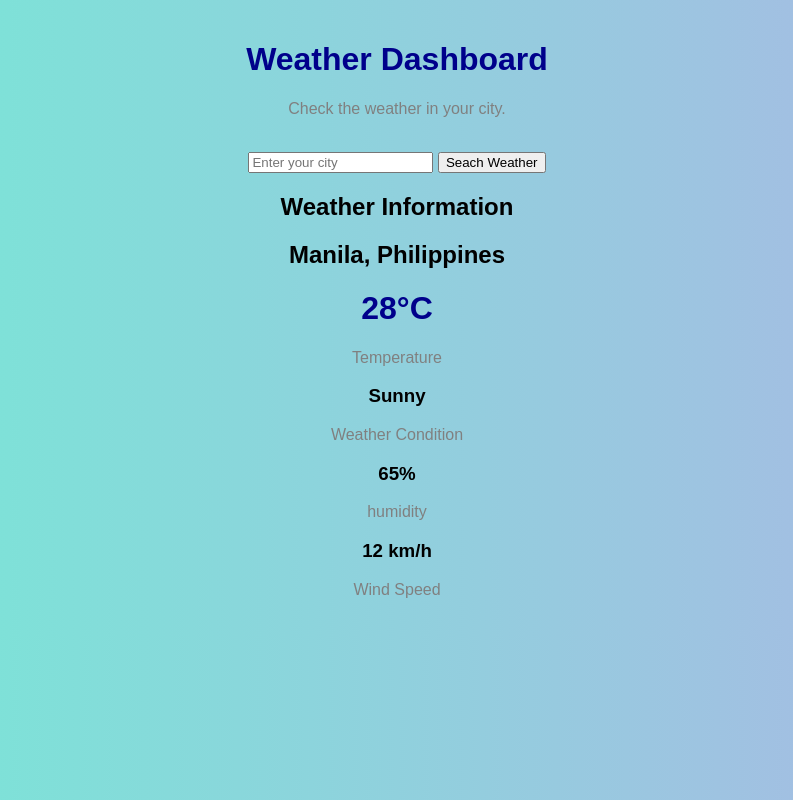
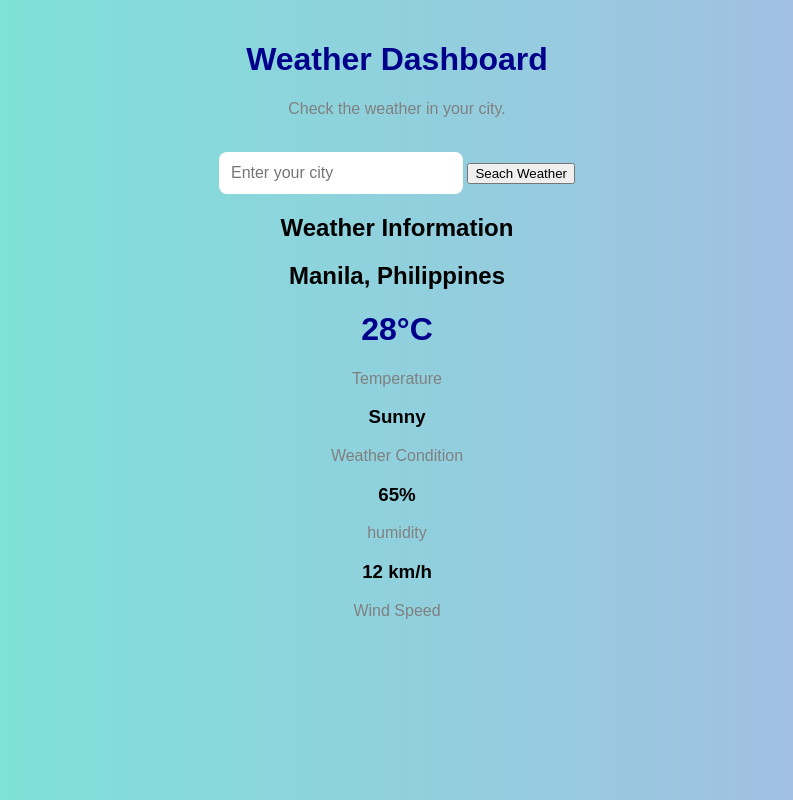
Before and after one commit to penaflorjonelbert/weather-dashboard, a plain HTML site: page Index.html in a window 1280 px wide. Shown: the whole page, without its empty margins (243-1036 px from the left). Drawn offline with Linux system fonts and the light colour scheme.

Commit message:
Style city search input

```diff
--- a/Style.css
+++ b/Style.css
@@ -13,3 +13,11 @@ h1 {
 p {
     color: gray;
 }
+
+input {
+    padding: 12px;
+    width: 220px;
+    border: none;
+    border-radius: 8px;
+    font-size: 16px;
+}
```
